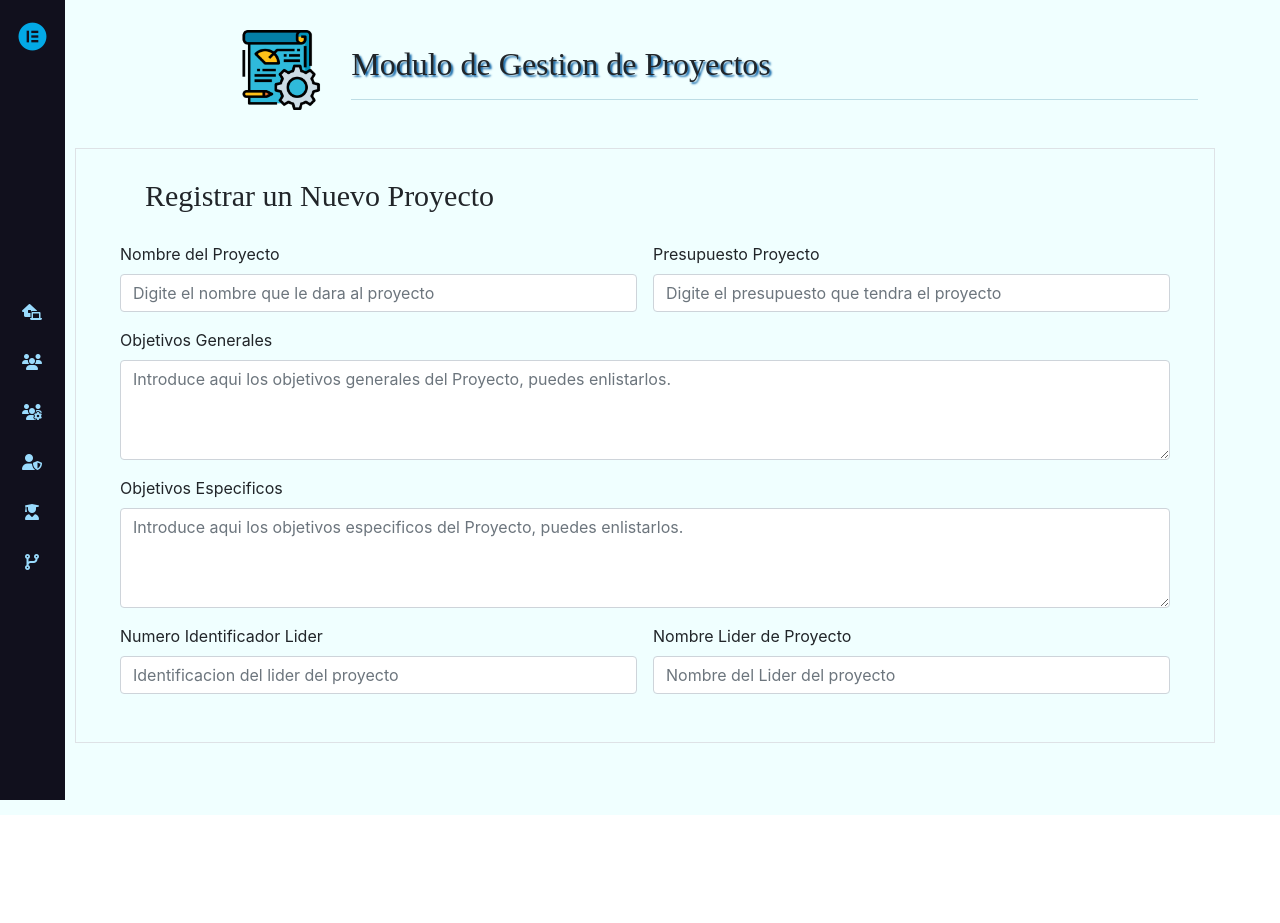
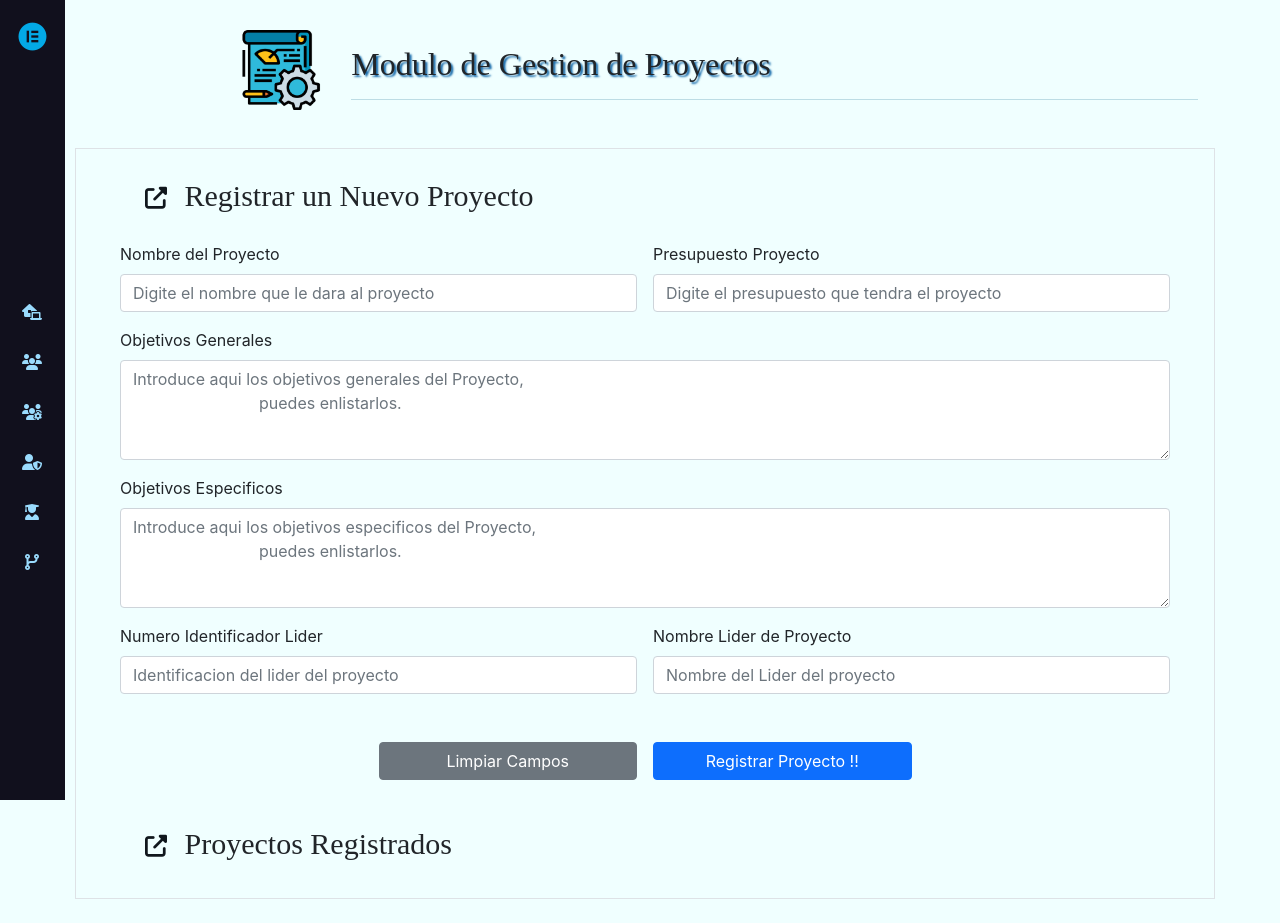
Before and after one commit to johanussa/Proyecto-Ciclo4, a React (Create React App) app in the folder AppProject4/app_project4_frontend/: page /proyectosLider in a window 1280 px wide. Before the commit the page ends 815 px from the top, so only its background shows below. Built offline with nearby package versions, Linux system fonts and the light colour scheme.

Commit message:
Interfaz de proyectos, agregar proyecto Listo

```diff
--- a/AppProject4/app_project4_frontend/src/pages/projects/projectsLider/ProjectsLiderPage.jsx
+++ b/AppProject4/app_project4_frontend/src/pages/projects/projectsLider/ProjectsLiderPage.jsx
@@ -3,6 +3,7 @@ import './css/styleProjectPage.css';
 import IconProject from '../../../components/images/iconProyects.png';
 
 export default function ProjectsPage() {
+    const icons = [<i className="fas fa-external-link-alt"></i>];
     return (
         <div className="bodyLider">
             <div className="container">
@@ -12,7 +13,9 @@ export default function ProjectsPage() {
             </div>
             <div id="containMain" className="container border mt-5">
                 <form className="row g-3 m-4 mt-2">
-                    <legend>Registrar un Nuevo Proyecto</legend>
+                    <div>
+                        <legend>{ icons[0] } Registrar un Nuevo Proyecto</legend>
+                    </div>
                     <div className="col-md-6">
                         <label htmlFor="inputNomP" className="form-label">Nombre del Proyecto</label>
                         <input type="text" className="form-control" id="inputNomP"
@@ -25,11 +28,13 @@ export default function ProjectsPage() {
                     </div>
                     <div className="col-md-12">
                         <label htmlFor="floatingTextarea" className="form-label">Objetivos Generales</label>
-                        <textarea className="form-control" placeholder="Introduce aqui los objetivos generales del Proyecto, puedes enlistarlos." id="floatingTextarea"></textarea>
+                        <textarea className="form-control" placeholder="Introduce aqui los objetivos generales del Proyecto,
+                            puedes enlistarlos." id="floatingTextarea"></textarea>
                     </div>
                     <div className="col-md-12">
                         <label className="form-label">Objetivos Especificos</label>
-                        <textarea className="form-control" placeholder="Introduce aqui los objetivos especificos del Proyecto, puedes enlistarlos." id="floatingTextarea"></textarea>
+                        <textarea className="form-control" placeholder="Introduce aqui los objetivos especificos del Proyecto,
+                            puedes enlistarlos." id="floatingTextarea"></textarea>
                     </div>
                     <div className="col-md-6">
                         <label htmlFor="inputNomP" className="form-label">Numero Identificador Lider</label>
@@ -41,8 +46,17 @@ export default function ProjectsPage() {
                         <input type="number" className="form-control" id="inputID"
                             placeholder="Nombre del Lider del proyecto" />
                     </div>
-                </form> <br />
-            </div>     <br /><br /><br />
+                    <div className="setDivProject col-md-6 mt-5">
+                        <button className="btn btn-secondary setBtnProject" type="reset" >Limpiar Campos</button>
+                    </div>
+                    <div id="div2Project" className="setDivProject col-md-6 mt-5">
+                        <button className="btn btn-primary setBtnProject" type="button" >
+                            Registrar Proyecto !!
+                        </button>
+                    </div>
+                    <legend>{ icons[0] } Proyectos Registrados</legend>
+                </form>
+            </div> <br />
         </div>
     )
 }
--- a/AppProject4/app_project4_frontend/src/pages/projects/projectsLider/css/styleProjectPage.css
+++ b/AppProject4/app_project4_frontend/src/pages/projects/projectsLider/css/styleProjectPage.css
@@ -17,6 +17,7 @@ legend {
     font-family: serif;
     font-size: 30px;
     margin-left: 25px;
+    float: left;
 }
 #floatingTextarea {
     min-height: 100px;
@@ -24,3 +25,19 @@ legend {
 #containMain {
     margin-right: 65px;
 }
+.setDivProject {
+    max-width: 100%;
+    margin: 25px auto;
+    text-align: right;
+}
+.setBtnProject {
+    width: 50%;
+}
+#div2Project {
+    text-align: left;
+}
+.fa-external-link-alt {
+    font-size: 22px;
+    color: #10171d;
+    padding-right: 10px;
+}
```
